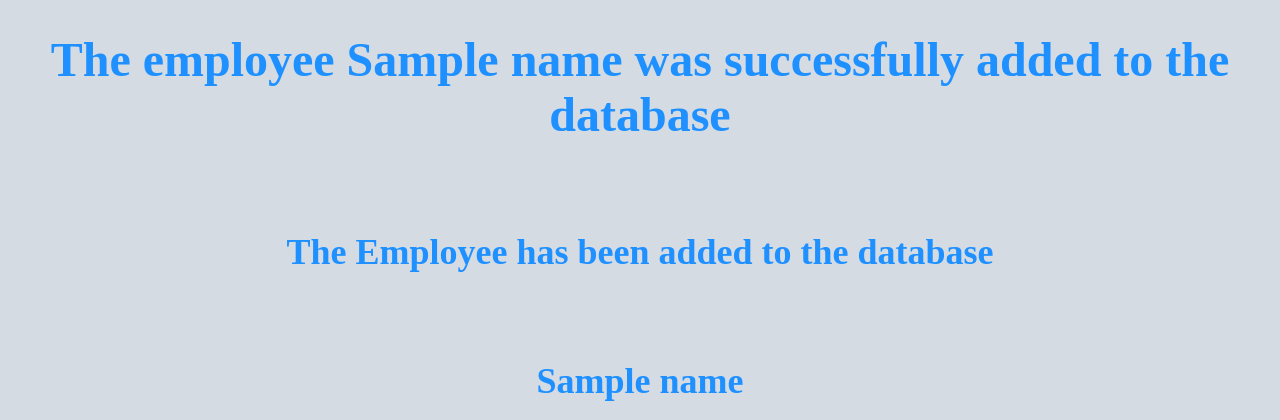
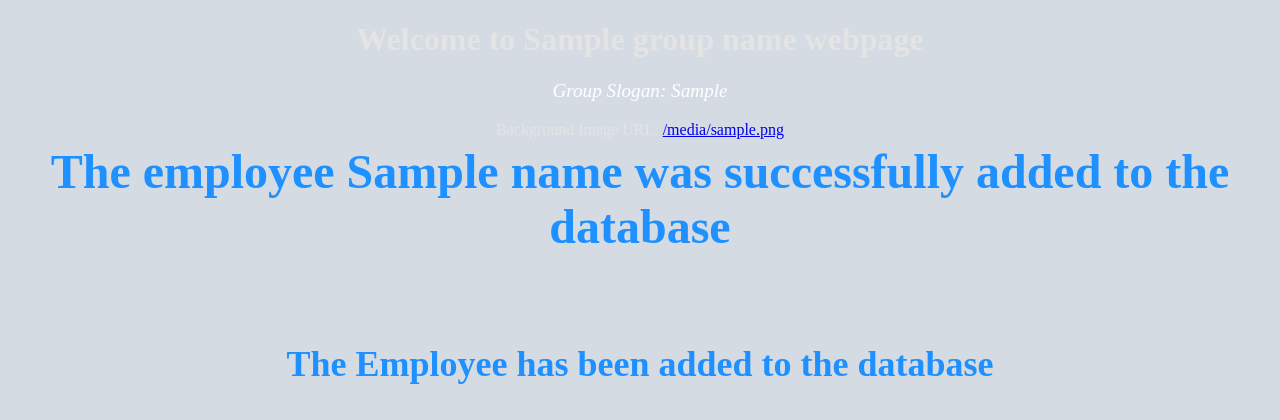
Before and after one commit to 134420173-myseneca/Final-Project-Deployment-of-2-tiered-web-application-to-managed-K8s-cluster-on-Amazon-EKS, a Flask app: template templates/addempoutput.html in a window 1280 px wide. Shown: the top 420 px of the page. Run offline with Flask 2, Linux system fonts and the light colour scheme; the template is opened without the code that fills it: most values are stand-ins (such as "Sample title", 1, 10 or a date in 2020); grey boxes marked "Sample" are stand-in pictures.

Commit message:
Update addempoutput.html to add slogan group name

```diff
--- a/templates/addempoutput.html
+++ b/templates/addempoutput.html
@@ -16,6 +16,12 @@
             vertical-align: middle;
         }
     </style>
+       <div class="container">
+        <h1>Welcome to {{ group_name }} webpage</h1>
+        <p style="color: white; font-size: 1.2em; font-style: italic;">Group Slogan: {{ group_slogan }}</p>
+        <p>Background Image URL: <a href="{{ image_url }}">{{ image_url }}</a></p>
+
+    </div>
 
 <center>
 	<font color="DodgerBlue" size="5" style="font-family: avenir">
```
